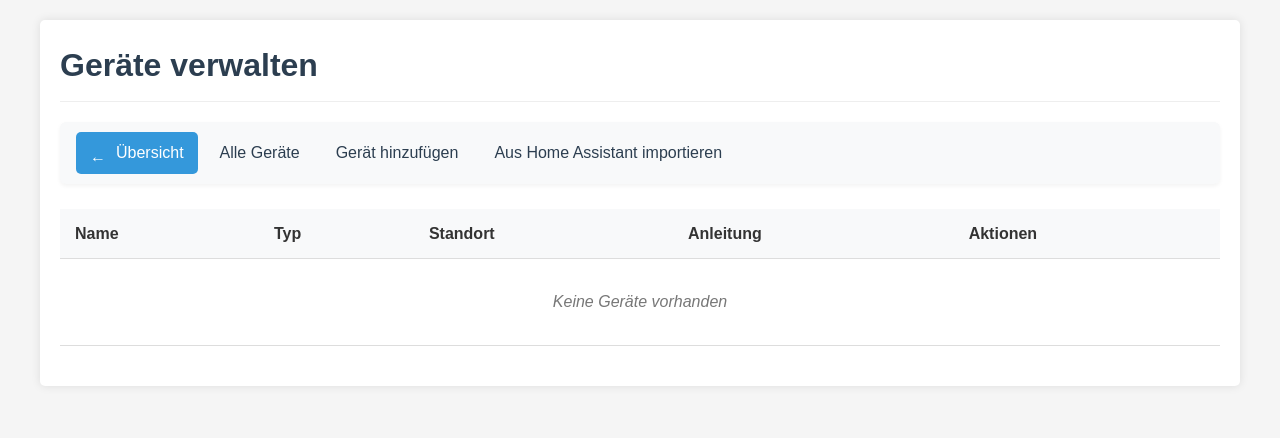
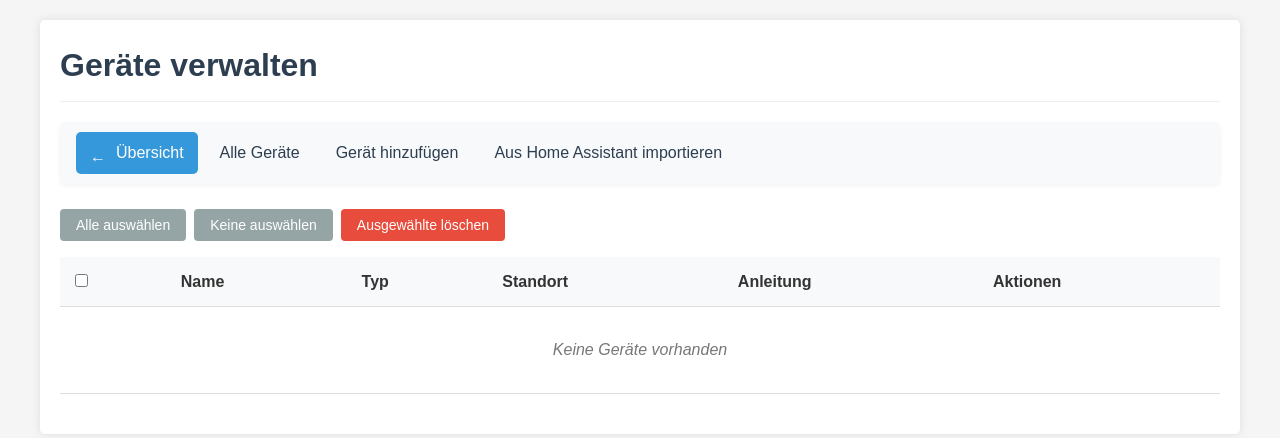
Before and after one commit to morbeth/home-assistant-pdf-manuals, a Flask app: page /devices in a window 1280 px wide. Shown: the top 438 px of the page. Run offline with Flask 3, Linux system fonts and the light colour scheme; parts of the project's set-up code (start-up, migrations or seed data) failed here and were passed over.

Commit message:
devices delete

```diff
--- a/config.yaml
+++ b/config.yaml
@@ -1,6 +1,6 @@
 
 name: "PDF-Anleitungen"
-version: "1.0.23"
+version: "1.0.24"
 slug: "pdf_manuals"
 description: "Hochladen und Verwalten von PDF-Anleitungen für Ihre Geräte"
 url: "https://github.com/morbeth/home-assistant-pdf-manuals"
--- a/main.py
+++ b/main.py
@@ -739,6 +739,53 @@ def import_ha_devices():
         flash(f'Fehler beim Importieren der Geräte: {str(e)}')
         return redirect(custom_url_for('list_devices'))
 
+@app.route('/delete_multiple_devices', methods=['POST'])
+def delete_multiple_devices():
+    """Löscht mehrere ausgewählte Geräte"""
+    devices = load_devices()
+
+    # Ausgewählte Geräte-IDs aus dem Formular erhalten
+    device_ids = request.form.getlist('device_ids')
+
+    if not device_ids:
+        flash('Keine Geräte zum Löschen ausgewählt')
+        return redirect(custom_url_for('list_devices'))
+
+    # In Zahlen umwandeln und absteigend sortieren (wichtig für korrektes Löschen)
+    device_ids = [int(device_id) for device_id in device_ids]
+    device_ids.sort(reverse=True)
+
+    # Zähler für gelöschte Geräte
+    deleted_count = 0
+
+    # Geräte aus der Liste entfernen (von hinten nach vorne)
+    for device_id in device_ids:
+        if 0 <= device_id < len(devices):
+            devices.pop(device_id)
+            deleted_count += 1
+
+    # Geräteliste speichern
+    save_devices(devices)
+
+    flash(f'{deleted_count} Gerät(e) erfolgreich gelöscht')
+    return redirect(custom_url_for('list_devices'))
+
+@app.route('/delete_all_devices')
+def delete_all_devices():
+    """Löscht alle Geräte"""
+    devices = load_devices()
+    count = len(devices)
+
+    if count == 0:
+        flash('Keine Geräte zum Löschen vorhanden')
+        return redirect(custom_url_for('list_devices'))
+
+    # Leere Geräteliste speichern
+    save_devices([])
+
+    flash(f'Alle {count} Geräte wurden gelöscht')
+    return redirect(custom_url_for('list_devices'))
+
 if __name__ == '__main__':
     # Beide Ports unterstützen (5000 für Healthcheck, 8099 für regulären Betrieb)
     # In Produktion würde man hier einen WSGI-Server wie Gunicorn verwenden
--- a/static/styles.css
+++ b/static/styles.css
@@ -466,4 +466,24 @@ h2 {
     }
 }
 
-/* Viewport-Meta-Tag nicht vergessen! */
+/* Stil für die Bulk-Aktionen */
+.bulk-actions {
+    margin-bottom: 1rem;
+    display: flex;
+    gap: 0.5rem;
+    flex-wrap: wrap;
+}
+
+.button.delete {
+    background-color: #e74c3c;
+    color: white;
+    border: none;
+    cursor: pointer;
+}
+
+.button.secondary {
+    background-color: #95a5a6;
+    color: white;
+    border: none;
+    cursor: pointer;
+}
--- a/templates/devices.html
+++ b/templates/devices.html
@@ -24,9 +24,23 @@
     {% endwith %}
 
     <div class="content">
+        <form method="post" action="{{ url_for('delete_multiple_devices') }}" id="deviceForm">
+            <div class="bulk-actions">
+                <button type="button" onclick="selectAll()" class="button secondary">Alle auswählen</button>
+                <button type="button" onclick="deselectAll()" class="button secondary">Keine auswählen</button>
+                <button type="submit" class="button delete" onclick="return confirmDelete()">Ausgewählte löschen</button>
+                {% if devices %}
+                <a href="{{ url_for('delete_all_devices') }}" class="button delete"
+                   onclick="return confirm('Wirklich ALLE Geräte löschen? Diese Aktion kann nicht rückgängig gemacht werden!')">
+                    Alle Geräte löschen
+                </a>
+                {% endif %}
+            </div>
+
             <table class="data-table">
                 <thead>
                 <tr>
+                    <th><input type="checkbox" id="selectAllCheckbox" onclick="toggleAll(this)"></th>
                     <th>Name</th>
                     <th>Typ</th>
                     <th>Standort</th>
@@ -41,6 +55,7 @@
                 <tbody>
                 {% for device in devices %}
                 <tr>
+                    <td><input type="checkbox" name="device_ids" value="{{ loop.index0 }}" class="device-checkbox"></td>
                     <td>{{ device.name }}</td>
                     <td>{{ device.type }}</td>
                     <td>{{ device.location }}</td>
@@ -64,12 +79,60 @@
                 </tr>
                 {% else %}
                 <tr>
-                <td colspan="5" class="empty">Keine Geräte vorhanden</td>
+                    <td colspan="{% if devices and devices[0].get('ha_imported') %}8{% else %}6{% endif %}" class="empty">Keine Geräte vorhanden</td>
                 </tr>
                 {% endfor %}
                 </tbody>
             </table>
+        </form>
     </div>
 </div>
+
+<script>
+    // Alle Checkboxen auswählen
+    function selectAll() {
+        var checkboxes = document.getElementsByClassName('device-checkbox');
+        for (var i = 0; i < checkboxes.length; i++) {
+            checkboxes[i].checked = true;
+        }
+        document.getElementById('selectAllCheckbox').checked = true;
+    }
+
+    // Alle Checkboxen abwählen
+    function deselectAll() {
+        var checkboxes = document.getElementsByClassName('device-checkbox');
+        for (var i = 0; i < checkboxes.length; i++) {
+            checkboxes[i].checked = false;
+        }
+        document.getElementById('selectAllCheckbox').checked = false;
+    }
+
+    // "Alle auswählen" Checkbox
+    function toggleAll(source) {
+        var checkboxes = document.getElementsByClassName('device-checkbox');
+        for (var i = 0; i < checkboxes.length; i++) {
+            checkboxes[i].checked = source.checked;
+        }
+    }
+
+    // Bestätigung vor dem Löschen
+    function confirmDelete() {
+        var checkboxes = document.getElementsByClassName('device-checkbox');
+        var selectedCount = 0;
+
+        for (var i = 0; i < checkboxes.length; i++) {
+            if (checkboxes[i].checked) {
+                selectedCount++;
+            }
+        }
+
+        if (selectedCount === 0) {
+            alert('Bitte wählen Sie mindestens ein Gerät aus.');
+            return false;
+        }
+
+        return confirm('Wirklich ' + selectedCount + ' Gerät(e) löschen? Diese Aktion kann nicht rückgängig gemacht werden!');
+    }
+</script>
 </body>
 </html>
```
Lines whose indentation alone changed are shown as unchanged.
